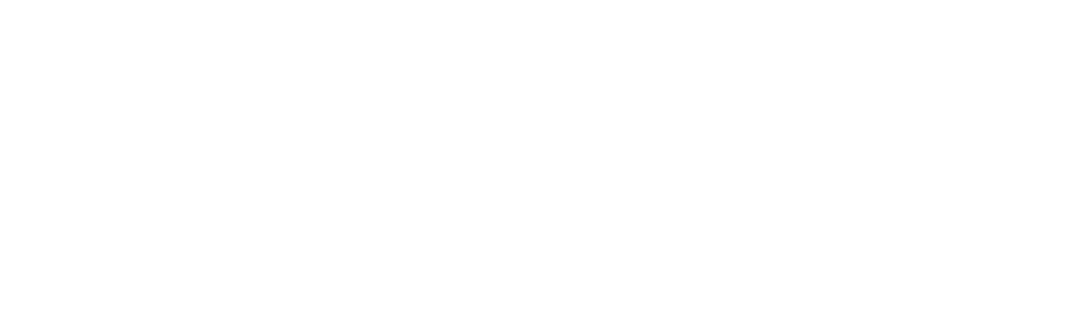
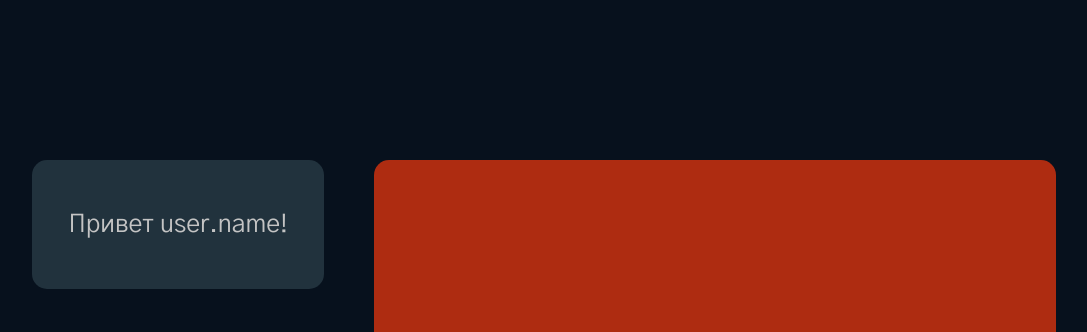
Before and after one commit to fazylovMihail/work_list, a plain HTML site: page source/windows/main.html in a window 1280 px wide. Shown: the top 332 px of the page, without its empty margins (96-1183 px from the left). Drawn offline with Linux system fonts and the light colour scheme.

Commit message:
начало работы на главным меню
сделаны всё кроме кнопок в нижнем левом окне и кнопки выхода из аккаунта

```diff
--- /dev/null
+++ b/source/css/base.css
@@ -0,0 +1,12 @@
+@import url('https://fonts.googleapis.com/css2?family=Gothic+A1&family=Noto+Sans:ital,wght@0,100..900;1,100..900&family=Roboto+Condensed:ital,wght@0,100..900;1,100..900&display=swap');
+
+body{
+    width: 100%;
+    margin: 0;
+    font-family: 'Gothic A1';
+    background-color: #07111D;
+}
+main{
+    width: 100%;
+    height: 100vh;
+}
--- a/source/css/main.css
+++ b/source/css/main.css
@@ -0,0 +1,45 @@
+main{
+    display: grid;
+    place-items: center;
+}
+.wrapper{
+    height: 60vh;
+    width: 80%;
+    color: #c4c4c4;
+    display: flex;
+    gap: 50px;
+}
+.wrapper div{
+    border-radius: 15px;
+}
+
+.left_wrapper{
+    height: 100%;
+    width: 30%;
+    display: flex;
+    flex-direction: column;
+    gap: 50px;
+}
+.left_wrapper > div{
+    font-size: 25px;
+    display: grid;
+    place-items: center;
+    text-align: center;
+    width: 100%;
+    background-color: #21323D;
+}
+.left_wrapper > #top_left_wrapper{
+    height: 30%;
+}
+.left_wrapper > #bottom_left_wrapper{
+    height: 70%;
+}
+
+.right_wrapper{
+    font-size: 35px;
+    width: 70%;
+    display: grid;
+    place-items: center;
+    text-align: center;
+    background-color: #AE2C11;
+}
--- a/source/css/style.css
+++ b/source/css/style.css
@@ -1,15 +1,4 @@
-@import url('https://fonts.googleapis.com/css2?family=Gothic+A1&family=Noto+Sans:ital,wght@0,100..900;1,100..900&family=Roboto+Condensed:ital,wght@0,100..900;1,100..900&display=swap');
-
-body{
-    width: 100%;
-    margin: 0;
-    font-family: 'Gothic A1';
-    background-color: #07111D;
-}
-
 main{
-    width: 100%;
-    height: 100vh;
     display: grid;
     place-items: center;
 }
@@ -24,9 +13,6 @@ form{
 h1{
     color: #c4c4c4;
     font-size: 45px;
-}
-h2{
-    color: #ff6b6b;
 }
 .inputs_wrapper{
     width: 80%;
--- a/source/windows/main.html
+++ b/source/windows/main.html
@@ -0,0 +1,23 @@
+<!DOCTYPE html>
+<html lang="en">
+<head>
+    <meta charset="UTF-8">
+    <meta name="viewport" content="width=device-width, initial-scale=1.0">
+    <link rel="stylesheet" href="/source/css/base.css">
+    <link rel="stylesheet" href="/source/css/main.css">
+    <title>Document</title>
+</head>
+<body>
+    <main>
+        <div class="wrapper">
+            <div class="left_wrapper">
+                <div id="top_left_wrapper"><p>Привет user.name!</p></div>
+                <div id="bottom_left_wrapper"><p>Нажми сюда, чтобы<br>перейти на страницу с<br>задачами прямо сейчас<br>:)</p></div>
+            </div>
+            <div class="right_wrapper">
+                Ты ставил для себя 123 задач<br>выполнил 123<br>не выполнил 123
+            </div>
+        </div>
+    </main>
+</body>
+</html>
```
Also changed, not shown: index.html (+1 -0 lines).
